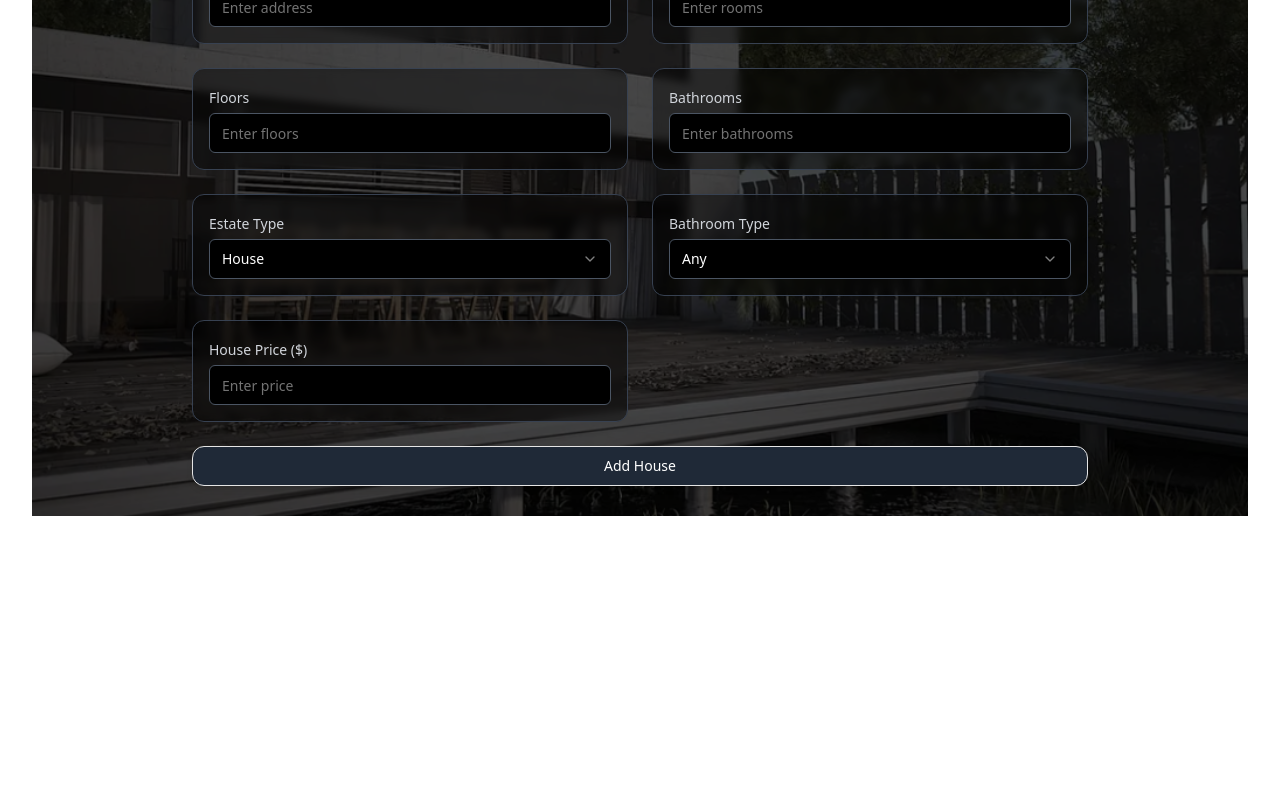
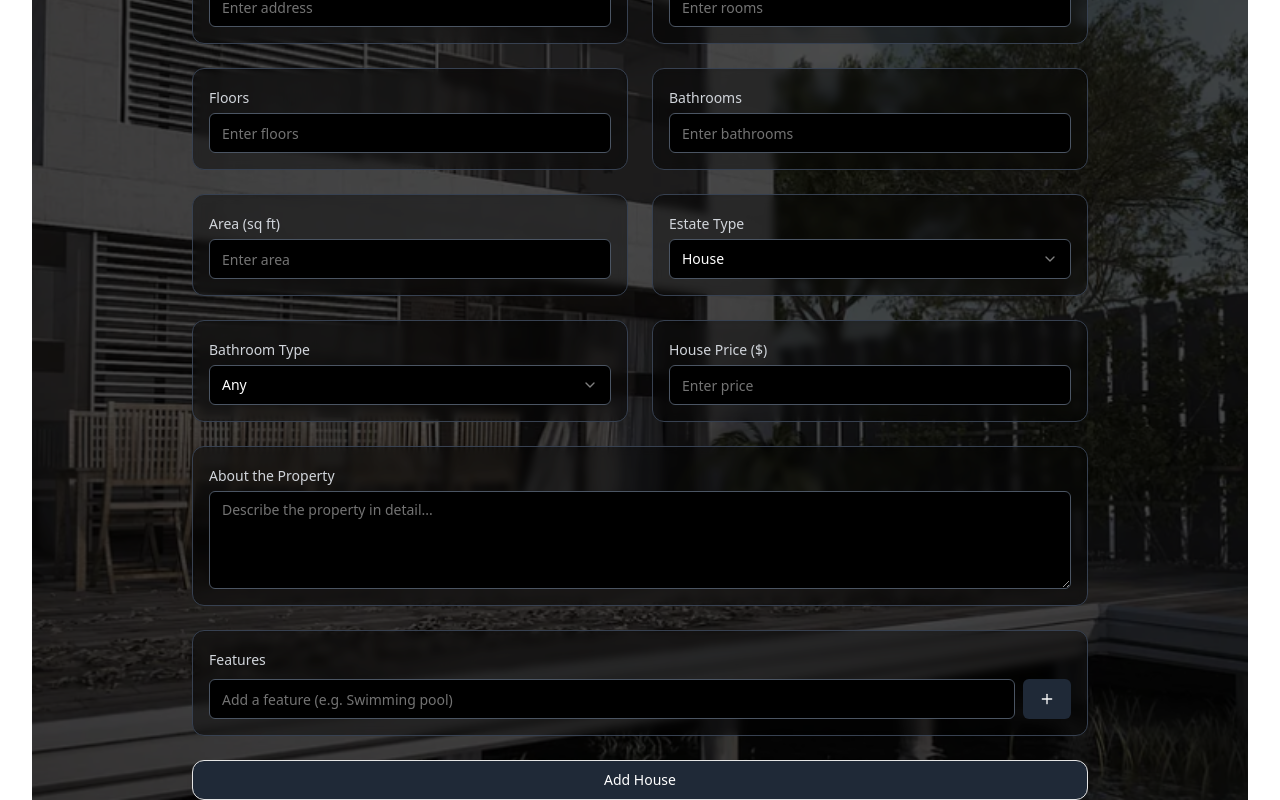
Before and after one commit to JaxTee100/real-estate-project-client, a Next.js app: page /house/add in a window 1280 px wide. Shown: the part 380-1180 px from the top of the page. Before the commit the page ends 896 px from the top, so only its background shows below. Built offline with nearby package versions, Linux system fonts and the light colour scheme; what @arcjet/next would draw is missing.

Commit message:
adjusted the add house page to handle new inputs

```diff
--- a/src/app/house/add/page.jsx
+++ b/src/app/house/add/page.jsx
@@ -18,6 +18,9 @@ export default function AddHousePage() {
     rooms: "",
     floors: "",
     bathrooms: "",
+    area: "",
+    about: "",
+    features: [],
     estatetype: "house",
     bathroomType: "any",
   });
@@ -32,14 +35,24 @@ export default function AddHousePage() {
       const check = await protectHouseFormAction();
       if (!check.success) {
         toast.error(check.error);
-        return; // Early return if validation fails
+        return;
       }
 
       const formData = new FormData();
+
+      // Append all form fields
       Object.entries(formState).forEach(([key, value]) => {
-        formData.append(key, value);
+        if (key === "features") {
+          // Handle array separately
+          formState.features.forEach((feature, index) => {
+            formData.append(`features[${index}]`, feature);
+          });
+        } else {
+          formData.append(key, value);
+        }
       });
 
+      // Append images
       selectedFiles.forEach((file) => formData.append("images", file));
 
       const result = await createHouse(formData);
@@ -47,7 +60,7 @@ export default function AddHousePage() {
       if (result) {
         toast.success("House created successfully");
         router.push("/house/list");
-        router.refresh(); // Ensure the page refreshes to show the new house
+        router.refresh();
       } else {
         toast.error(result?.error || "Failed to create house");
       }
--- a/src/app/house/edit/[id]/editPageDetails.jsx
+++ b/src/app/house/edit/[id]/editPageDetails.jsx
@@ -17,6 +17,9 @@ export default function EditHousePageDetails({ houseId }) {
     rooms: "",
     floors: "",
     bathrooms: "",
+    area: "",
+    about: "",
+    features: [],
     estatetype: "house",
     bathroomType: "any",
   });
@@ -47,6 +50,9 @@ export default function EditHousePageDetails({ houseId }) {
           rooms: house.rooms?.toString() || "",
           floors: house.floors?.toString() || "",
           bathrooms: house.bathrooms?.toString() || "",
+          area: house.area?.toString() || "",
+          about: house.about || "",
+          features: house.features || [],
           estatetype: house.estatetype || "house",
           bathroomType: house.bathroomType || "any",
         });
@@ -75,20 +81,31 @@ export default function EditHousePageDetails({ houseId }) {
     try {
       const formData = new FormData();
 
+      // Append all form fields
       Object.entries(formState).forEach(([key, value]) => {
-        formData.append(key, value);
+        if (key === "features") {
+          // Handle features array separately
+          formState.features.forEach((feature, index) => {
+            formData.append(`features[${index}]`, feature);
+          });
+        } else {
+          formData.append(key, value);
+        }
       });
 
+      // Handle existing images
       existingImages.forEach((img) => {
         if (!deletedImages.includes(img.publicId || img.url)) {
           formData.append("existingImages", img.publicId || img.url);
         }
       });
 
+      // Handle deleted images
       deletedImages.forEach((imgId) => {
         formData.append("deletedImages", imgId);
       });
 
+      // Handle new images
       selectedFiles.forEach((file) => {
         formData.append("images", file);
       });
@@ -99,6 +116,9 @@ export default function EditHousePageDetails({ houseId }) {
       if (result?.success) {
         toast.success("House updated successfully");
         router.push("/house/list");
+        router.refresh();
+      } else {
+        toast.error(result?.error || "Failed to update house");
       }
     } catch (error) {
       console.error("Update error:", error);
@@ -107,7 +127,15 @@ export default function EditHousePageDetails({ houseId }) {
   };
 
   if (isLoadingHouse) {
-    return <div className="text-center py-10">Loading house details...</div>;
+    return (
+      <div className="relative min-h-screen">
+        <div className="absolute inset-0 z-0">
+          <Image src={banner} alt="Background" fill className="object-cover" priority />
+          <div className="absolute inset-0 bg-black/70" />
+        </div>
+        <div className="text-center py-10 relative z-10 text-white">Loading house details...</div>
+      </div>
+    );
   }
 
   return (
@@ -116,7 +144,7 @@ export default function EditHousePageDetails({ houseId }) {
         <Image src={banner} alt="Background" fill className="object-cover" priority />
         <div className="absolute inset-0 bg-black/70" />
       </div>
-      <div className="border border-red-500 p-16 flex items-center w-full">
+      <div className="p-4 md:p-16 flex items-center w-full">
         <HouseForm
           formState={formState}
           setFormState={setFormState}
--- a/src/app/house/list/[id]/houseDetails.jsx
+++ b/src/app/house/list/[id]/houseDetails.jsx
@@ -1,9 +1,10 @@
 'use client'
 
-import React from 'react'
+import React, { useEffect, useState } from 'react'
 import banner from '../../../../../public/assets/images/home-page.png'
 import Image from 'next/image'
 import Link from 'next/link'
+import { useRouter } from "next/navigation";
 import {
   ArrowLeft,
   Check,
@@ -13,8 +14,65 @@ import {
 } from 'lucide-react'
 import { Button } from '@/components/ui/button'
 import { motion } from 'framer-motion'
+import { useHouseStore } from '@/store/useHouseStore'
+import HouseDetailsSkeleton from './houseSkeleton'
 
 const HouseDetailsContent = ({ id }) => {
+  const [house, setHouse] = useState(null);
+  const [loading, setLoading] = useState(true);
+  const { getHouseById } = useHouseStore();
+  const router = useRouter();
+  const [selectedImage, setSelectedImage] = useState(0);
+
+  useEffect(() => {
+    const fetchHouse = async () => {
+      try {
+        setLoading(true);
+        const houseDetails = await getHouseById(id);
+
+        if (!houseDetails) {
+          router.push('/404');
+          return;
+        }
+
+        setHouse(houseDetails);
+      } catch (error) {
+        console.error('Error fetching house details:', error);
+        router.push('/404');
+      } finally {
+        setLoading(false);
+      }
+    }
+
+    fetchHouse();
+  }, [router, id, getHouseById]);
+
+  if (loading) {
+    return (
+      <HouseDetailsSkeleton />
+    );
+  }
+
+  if (!house) {
+    return (
+      <div className="flex justify-center items-center min-h-screen">
+        <p className="text-gray-600">House not found</p>
+      </div>
+    );
+  }
+
+  // Calculate available images (handle cases where images might be missing)
+  const mainImage = house.images?.[0]?.url || banner.src;
+  const thumbnails = house.images?.slice(1, 5) || [];
+
+  // House features data
+  const houseFeatures = [
+    { label: 'm²', value: house.area ? `${house.area} ` : 'N/A' },
+    { label: 'Beds', value: house.rooms || 'N/A' },
+    { label: 'Baths', value: house.bathrooms || 'N/A' },
+    { label: 'Floors', value: house.floors || 'N/A' },
+  ];
+
   return (
     <motion.div
       initial={{ opacity: 0, y: 30 }}
@@ -30,7 +88,13 @@ const HouseDetailsContent = ({ id }) => {
           transition={{ duration: 0.4 }}
           className='relative h-[250px] sm:h-[350px] md:h-[500px] w-full rounded-md overflow-hidden'
         >
-          <Image src={banner} alt='large' fill className='object-cover rounded-md' />
+          <Image
+            src={mainImage}
+            alt='Main house image'
+            fill
+            className='object-cover rounded-md'
+            priority
+          />
           <Link
             href={'/house/list'}
             className='absolute top-4 left-4 flex items-center space-x-2 bg-white/80 text-gray-800 p-2 rounded-md shadow-md text-sm hover:bg-white transition'
@@ -41,7 +105,7 @@ const HouseDetailsContent = ({ id }) => {
         </motion.div>
 
         <div className='grid grid-cols-2 gap-2'>
-          {[1, 2, 3].map((img, i) => (
+          {thumbnails.map((img, i) => (
             <motion.div
               key={i}
               initial={{ opacity: 0, y: 10 }}
@@ -49,8 +113,17 @@ const HouseDetailsContent = ({ id }) => {
               transition={{ delay: 0.1 * i }}
               className='relative h-[120px] sm:h-[180px] md:h-[240px] w-full rounded-md overflow-hidden'
             >
-              <Image src={banner} alt={`thumb-${i}`} fill className='object-cover rounded-md' />
+              <Image
+                src={img.url}
+                alt={`House thumbnail ${i+1}`}
+                fill
+                className='object-cover rounded-md'
+              />
             </motion.div>
+          ))}
+          {/* Fill remaining slots if less than 4 images */}
+          {Array.from({ length: 4 - thumbnails.length }).map((_, i) => (
+            <div key={`empty-${i}`} className='bg-gray-100 rounded-md h-[120px] sm:h-[180px] md:h-[240px]'></div>
           ))}
         </div>
       </div>
@@ -59,26 +132,26 @@ const HouseDetailsContent = ({ id }) => {
       <div className='flex flex-col sm:flex-row justify-between items-start sm:items-center gap-4'>
         <div className='flex items-center gap-2 text-gray-900'>
           <MapPin size={16} />
-          <span className='text-sm font-semibold'>no 6, freetown road, apapa lagos</span>
+          <span className='text-sm font-semibold'>{house.address}</span>
         </div>
 
         <div className='flex gap-2'>
-          <motion.div
+          <motion.button
             whileHover={{ scale: 1.05 }}
             whileTap={{ scale: 0.95 }}
             className='border border-gray-300 flex items-center gap-2 rounded-md shadow-sm text-sm text-gray-900 font-semibold cursor-pointer px-4 py-2 hover:bg-gray-100'
           >
             <Heart size={16} />
             Save
-          </motion.div>
-          <motion.div
+          </motion.button>
+          <motion.button
             whileHover={{ scale: 1.05 }}
             whileTap={{ scale: 0.95 }}
             className='border border-gray-300 flex items-center gap-2 rounded-md shadow-sm text-sm text-gray-900 font-semibold cursor-pointer px-4 py-2 hover:bg-gray-100'
           >
             <Upload size={16} />
             Share
-          </motion.div>
+          </motion.button>
         </div>
       </div>
 
@@ -86,21 +159,16 @@ const HouseDetailsContent = ({ id }) => {
       <div className='grid grid-cols-1 md:grid-cols-2 gap-8'>
         <div className='flex flex-col gap-4'>
           <div className='flex items-end gap-2'>
-            <h1 className='text-4xl sm:text-5xl font-bold text-gray-900'>$512</h1>
+            <h1 className='text-4xl sm:text-5xl font-bold text-gray-900'>${house.price?.toLocaleString()}</h1>
             <span className='text-md text-gray-600'>/month</span>
           </div>
 
           <div className='flex flex-col gap-3'>
-            <h3 className='underline text-md font-semibold text-gray-900'>Pricing details and terms</h3>
+            <h3 className='underline text-md font-semibold text-gray-900'>Property details</h3>
             <div className='grid grid-cols-2 sm:grid-cols-4 gap-4'>
-              {[
-                { label: 'm²', value: 74 },
-                { label: 'beds', value: 3 },
-                { label: 'baths', value: 2 },
-                { label: 'floor', value: 16 },
-              ].map(({ label, value }, i) => (
-                <div key={i} className='flex flex-col'>
-                  <span className='text-2xl font-semibold text-gray-900'>{value}</span>
+              {houseFeatures.map(({ label, value }, i) => (
+                <div key={i} className='flex items-end gap-1'>
+                  <span className='text-4xl font-semibold text-gray-900'>{value}</span>
                   <span className='text-sm text-gray-600'>{label}</span>
                 </div>
               ))}
@@ -114,7 +182,7 @@ const HouseDetailsContent = ({ id }) => {
             >
               <Button className='w-full border border-gray-300 bg-white hover:bg-gray-100 text-gray-900 flex items-center gap-2 p-4 rounded-md shadow'>
                 <div className='relative w-8 h-8'>
-                  <Image src={banner} fill alt='agent-img' className='rounded-full object-cover' />
+                  <Image src={banner} fill alt='agent' className='rounded-full object-cover' />
                 </div>
                 <span className='text-sm'>Agent: Maddie Molina</span>
               </Button>
@@ -125,7 +193,7 @@ const HouseDetailsContent = ({ id }) => {
               className='w-full md:w-[300px]'
             >
               <Button className='w-full bg-blue-600 text-white hover:bg-blue-700 p-4 rounded-md shadow'>
-                Send Request
+                Contact Agent
               </Button>
             </motion.div>
           </div>
@@ -133,36 +201,28 @@ const HouseDetailsContent = ({ id }) => {
 
         {/* About Section */}
         <div className='flex flex-col gap-4'>
-          <h1 className='text-lg font-bold text-gray-900'>About Apartment</h1>
+          <h1 className='text-lg font-bold text-gray-900'>About this property</h1>
           <p className='text-gray-600 text-sm leading-relaxed text-justify'>
-            Whatever you do please read through the contents of this description, it’s your house not mine.
-            Whatever you do please read through the contents of this description, it’s your house not mine.
+            {house.about || 'No description available.'}
           </p>
 
+          {house.features?.length > 0 && (
             <div className='flex flex-col gap-3'>
-            <p className='underline font-semibold text-gray-900'>Full description</p>
+              <p className='underline font-semibold text-gray-900'>Features</p>
               <ul className='grid grid-cols-2 sm:grid-cols-3 gap-2 text-sm text-gray-900'>
-              {[
-                'Equipped Kitchen',
-                'Wi-Fi',
-                'Lake-View',
-                'Free Parking',
-                'Swimming Pool',
-                'Light',
-                'Air Conditioning',
-                'Gym',
-              ].map((feature, i) => (
+                {house.features.map((feature, i) => (
                   <motion.li
                     key={i}
                     whileHover={{ scale: 1.02 }}
                     className='flex items-center gap-2'
                   >
-                  <Check size={16} className='text-green-600' />
+                    <Check size={16} className='text-gray-600' />
                     <span>{feature}</span>
                   </motion.li>
                 ))}
               </ul>
             </div>
+          )}
         </div>
       </div>
     </motion.div>
--- a/src/components/house/houseForm.jsx
+++ b/src/components/house/houseForm.jsx
@@ -1,12 +1,14 @@
 "use client";
 import Image from "next/image";
-import { Upload, Trash2 } from "lucide-react";
+import { Upload, Trash2, Plus, X } from "lucide-react";
 import { motion } from "framer-motion";
 import { Label } from "@/components/ui/label";
 import { Button } from "@/components/ui/button";
 import { Input } from "@/components/ui/input";
+import { Textarea } from "@/components/ui/textarea";
 import { Select, SelectContent, SelectItem, SelectTrigger, SelectValue } from "@/components/ui/select";
 import { toast } from "sonner";
+import { useState } from "react";
 
 const fadeInUp = {
     hidden: { opacity: 0, y: 40 },
@@ -33,9 +35,10 @@ export default function HouseForm({
     existingImages,
     setExistingImages,
     deletedImages,
-    setDeletedImages // Add this prop
+    setDeletedImages
 }) {
     const MAX_IMAGES = 5;
+    const [newFeature, setNewFeature] = useState("");
 
     const handleFileChange = (e) => {
         if (!e.target.files) return;
@@ -58,7 +61,6 @@ export default function HouseForm({
     };
 
     const handleDeleteExistingImage = (image) => {
-        // Add to deleted images array
         setDeletedImages([...deletedImages, image.publicId || image.url]);
         toast.success("Image marked for deletion. Submit form to confirm.");
     };
@@ -71,6 +73,25 @@ export default function HouseForm({
     const getRemainingImageSlots = () => {
         const totalCurrentImages = existingImages.length - deletedImages.length + selectedFiles.length;
         return MAX_IMAGES - totalCurrentImages;
+    };
+
+    const handleAddFeature = () => {
+        if (newFeature.trim() === "") {
+            toast.error("Please enter a feature");
+            return;
+        }
+        setFormState(prev => ({
+            ...prev,
+            features: [...(prev.features || []), newFeature.trim()]
+        }));
+        setNewFeature("");
+    };
+
+    const handleRemoveFeature = (index) => {
+        setFormState(prev => ({
+            ...prev,
+            features: prev.features.filter((_, i) => i !== index)
+        }));
     };
 
     return (
@@ -169,7 +190,7 @@ export default function HouseForm({
             )}
 
             {/* Rest of your form fields */}
-            {["address", "rooms", "floors", "bathrooms"].map((field, i) => (
+            {["address", "rooms", "floors", "bathrooms", "area"].map((field, i) => (
                 <motion.div
                     key={field}
                     variants={fadeInUp}
@@ -178,6 +199,7 @@ export default function HouseForm({
                 >
                     <Label className="text-gray-300">
                         {field.charAt(0).toUpperCase() + field.slice(1)}
+                        {field === "area" && " (sq ft)"}
                     </Label>
                     <Input
                         name={field}
@@ -255,7 +277,65 @@ export default function HouseForm({
                 />
             </motion.div>
 
-            <motion.div variants={fadeInUp} custom={12} className="col-span-full z-10">
+            {/* About Section */}
+            <motion.div
+                variants={fadeInUp}
+                custom={11}
+                className="bg-black/40 backdrop-blur-sm p-4 rounded-xl shadow-inner border border-gray-700 col-span-full"
+            >
+                <Label className="text-gray-300">About the Property</Label>
+                <Textarea
+                    name="about"
+                    value={formState.about || ""}
+                    onChange={handleInputChange}
+                    placeholder="Describe the property in detail..."
+                    rows={4}
+                    className="mt-1 bg-black border-gray-600 text-white focus:ring-gray-400"
+                />
+            </motion.div>
+
+            {/* Features Section */}
+            <motion.div
+                variants={fadeInUp}
+                custom={12}
+                className="bg-black/40 backdrop-blur-sm p-4 rounded-xl shadow-inner border border-gray-700 col-span-full"
+            >
+                <Label className="text-gray-300">Features</Label>
+                <div className="flex gap-2 mt-2">
+                    <Input
+                        value={newFeature}
+                        onChange={(e) => setNewFeature(e.target.value)}
+                        placeholder="Add a feature (e.g. Swimming pool)"
+                        className="flex-1 bg-black border-gray-600 text-white focus:ring-gray-400"
+                    />
+                    <Button
+                        type="button"
+                        onClick={handleAddFeature}
+                        className="bg-gray-800 hover:bg-gray-700"
+                    >
+                        <Plus size={16} />
+                    </Button>
+                </div>
+
+                {formState.features?.length > 0 && (
+                    <div className="mt-4 flex flex-wrap gap-2">
+                        {formState.features.map((feature, index) => (
+                            <div key={index} className="flex items-center gap-1 bg-gray-800 px-3 py-1 rounded-full">
+                                <span className="text-sm">{feature}</span>
+                                <button
+                                    type="button"
+                                    onClick={() => handleRemoveFeature(index)}
+                                    className="text-gray-400 hover:text-white"
+                                >
+                                    <X size={14} />
+                                </button>
+                            </div>
+                        ))}
+                    </div>
+                )}
+            </motion.div>
+
+            <motion.div variants={fadeInUp} custom={13} className="col-span-full z-10">
                 <Button
                     type="submit"
                     className="w-full border bg-gray-800 hover:bg-white hover:text-black text-white rounded-xl py-2 shadow-md transition-all duration-300"
```
Lines whose indentation alone changed are shown as unchanged.
